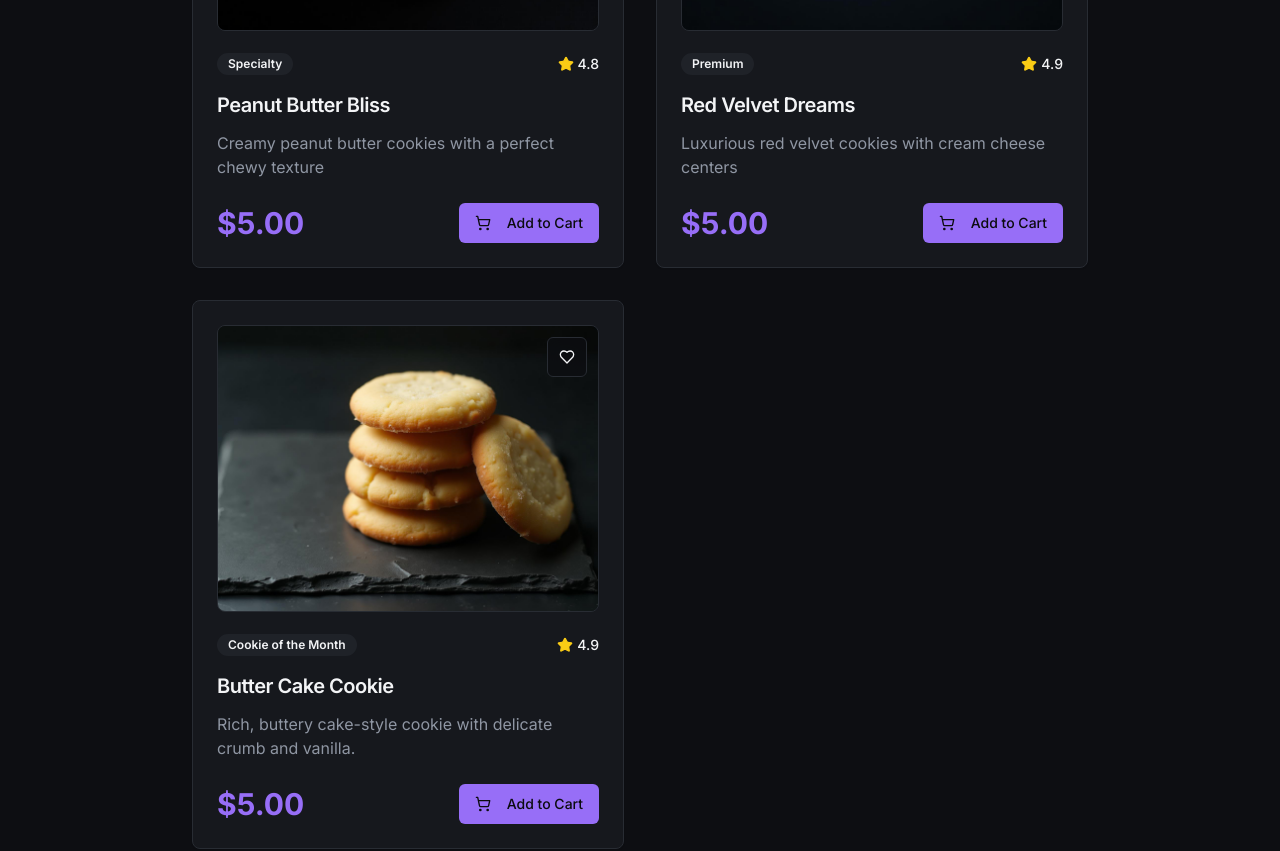
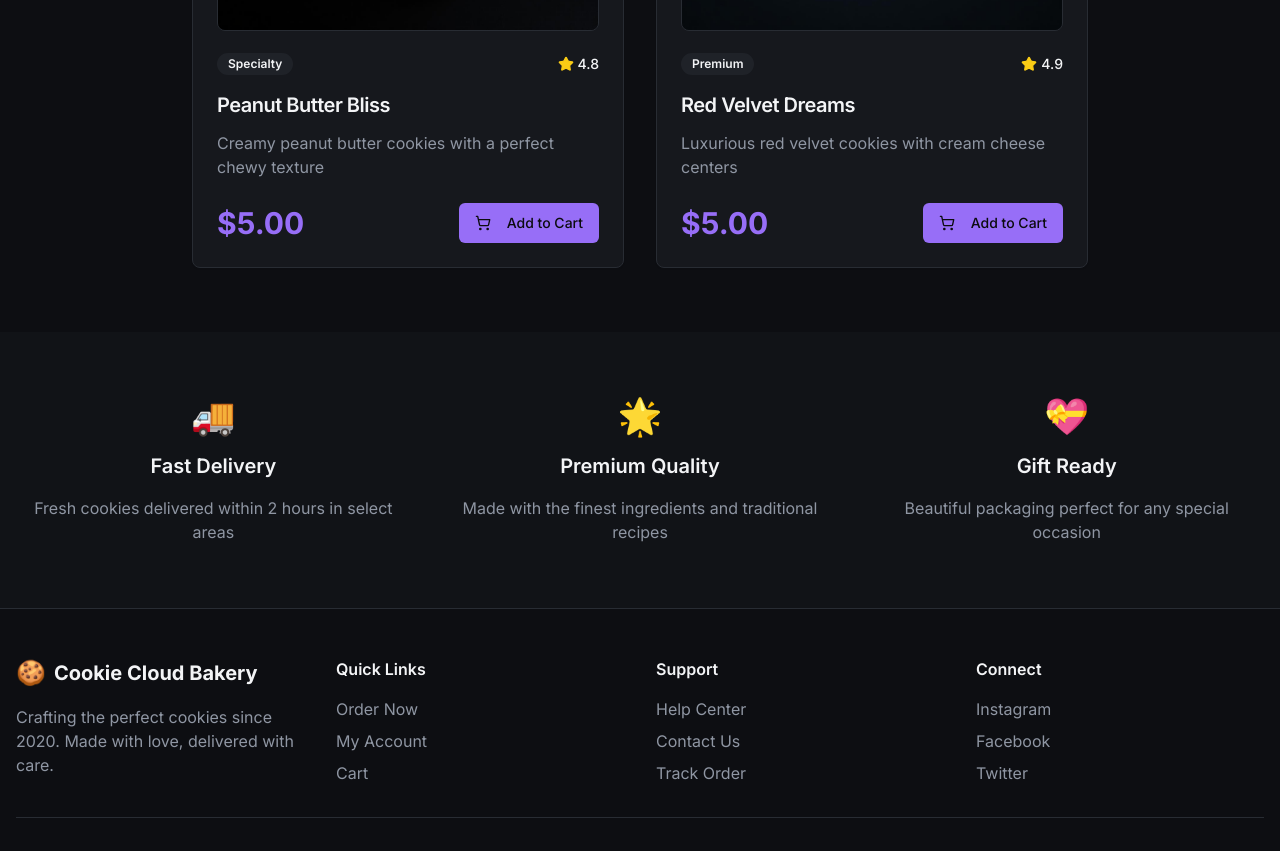
Before and after one commit to sneakyian/cookie-cloud-chaser, a React (Vite) app: page / in a window 1280 px wide. Shown: the part 3017-3868 px from the top of the page. Built offline with nearby package versions, Linux system fonts and the light colour scheme.

Commit message:
Refactor cookie display
Remove Butter Cake Cookie from the bottom section and ensure it is displayed only in the "Cookie of the Month" section at the top right.

```diff
--- a/src/pages/Index.tsx
+++ b/src/pages/Index.tsx
@@ -193,7 +193,7 @@ const Index = () => {
           </div>
 
           <div className="grid grid-cols-1 md:grid-cols-2 gap-8 max-w-4xl mx-auto">
-            {cookies.map((cookie) => (
+            {cookies.filter((c) => c.category !== "Cookie of the Month").map((cookie) => (
               <Card key={cookie.id} className="group hover:shadow-xl transition-all duration-300 hover:-translate-y-2">
                 <CardHeader className="pb-4">
                   <div className="relative mb-4">
```
